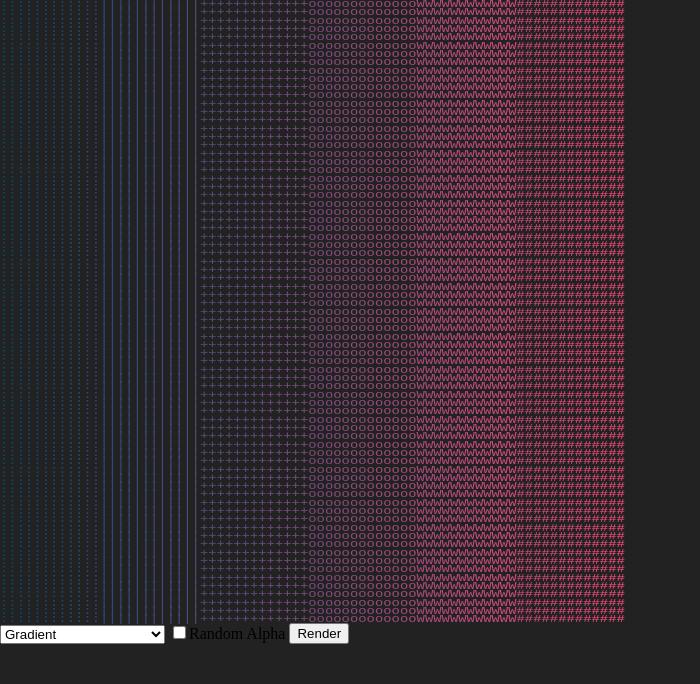
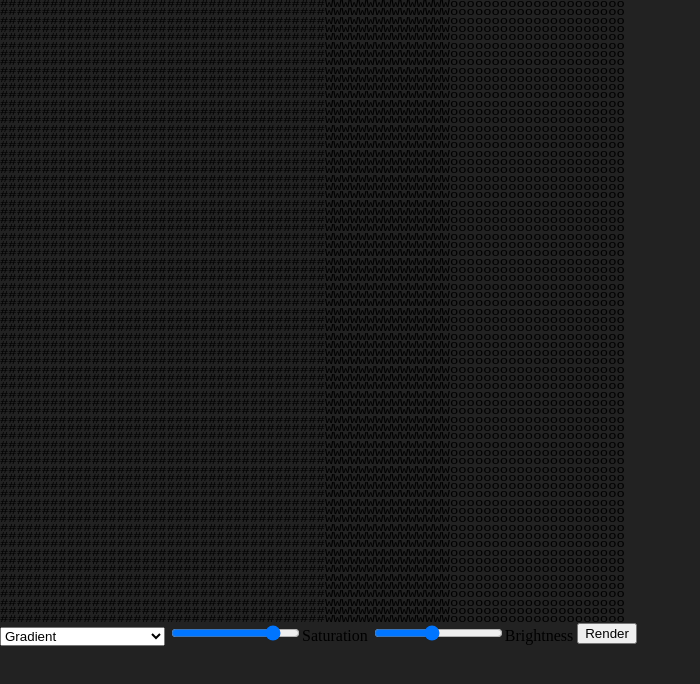
Before and after one commit to T0astBread/asciicast, a plain HTML site: page demo/index.html in a window 1280 px wide. Both pictures are taken after a click on the button "Render". Shown: the whole page, without its empty margins (0-700 px from the left). Drawn offline with Linux system fonts and the light colour scheme.

Commit message:
Improved filter system
Filters are now more modular, embracing ECMAScript classes. They also can be deactivated and support weight (intensity of the filter effect). Additionally, they're more efficient.

```diff
--- a/demo/index.html
+++ b/demo/index.html
@@ -14,10 +14,6 @@
                 min-height: 100vh;
                 margin: 0;
                 background: #222;
-            }
-
-            .panel {
-                /* display: inline-block; */
             }
 
             #render-container {
@@ -38,7 +34,7 @@
         <title>ascii-render</title>
     </head>
     <body>
-        <div class="panel" id="render-container"></div>
+        <div class="panel ascii-container" id="render-container"></div>
         <div class="panel">
             <select id="render-function-selector">
                 <optgroup label="Effects">
@@ -59,7 +55,8 @@
                     <option>Kill Me Baby Ending</option>
                 </optgroup>
             </select>
-            <input id="random-alpha-checkbox" type="checkbox" title="Random Alpha"><label for="random-alpha-checkbox">Random Alpha</label>
+            <input id="saturation-slider" type="range" min="0" max="3" step=".1" value="2.5"><label for="saturation-slider">Saturation</label>
+            <input id="brightness-slider" type="range" min="-255" max="255" step="1" value="-28"><label for="brightness-slider">Brightness</label>
             <button>Render</button>
             <img src="mokou-smol.png">
             <img src="glogo-sheet-smol.png">
@@ -80,8 +77,11 @@
         </div>
         <script>
             let renderer = new AsciiRenderer(document.getElementById("render-container"))
-            renderer.filterQueue.add(randomAlphaFilter)
-            // renderer.filterQueue.add(invertedColorsFilter)
+            renderer.filterQueue.add(new BrightnessFilter())
+            renderer.filterQueue.add(new FakeSaturationFilter())
+            renderer.filterQueue.add(new InvertFilter())
+            renderer.filterQueue.add(new AlphaFilter())
+            renderer.filterQueue.add(new StaticColorFilter().weighted(1).changeColor(0, 0, 0))
 
             const videos = document.getElementsByTagName("video")
             const playVideo = (id, fps) => {
@@ -115,8 +115,11 @@
 
             const renderSelector = document.getElementById("render-function-selector")
             const randomAlphaCheckBox = document.getElementById("random-alpha-checkbox")
+            const brightnessSlider = document.getElementById("brightness-slider")
+            const saturationSlider = document.getElementById("saturation-slider")
             document.getElementsByTagName("button")[0].onclick = () => {
-                renderer.filterQueue.get(0).active = randomAlphaCheckBox.checked
+                renderer.filterQueue.get(0).changeBrightness(parseFloat(brightnessSlider.value))
+                renderer.filterQueue.get(1).changeSaturation(parseFloat(saturationSlider.value))
                 renderFunctions[renderSelector.selectedIndex]()
             }
         </script>
--- a/filters.js
+++ b/filters.js
@@ -1,12 +1,93 @@
-const randomAlphaFilter = new Filter(colorVals => {
-    colorVals[3] = Math.random()
-    return colorVals
-})
+class RandomAlphaFilter extends Filter {
+    transformInput() {
+        this.outputBuffer[3] = Math.random()
+    }
+}
 
-const invertedColorsFilter = new Filter(colorVals => {
-    const invert = index => colorVals[index] = 255 - colorVals[index]
-    invert(0)
-    invert(1)
-    invert(2)
-    return colorVals
-})
+class InvertFilter extends Filter {
+    transformInput() {
+        const invert = index => this.outputBuffer[index] = 255 - this.inputBuffer[index]
+        invert(0)
+        invert(1)
+        invert(2)
+    }
+}
+
+class GrayscaleFilter extends Filter {
+    transformInput() {
+        const average = (this.inputBuffer[0] + this.inputBuffer[1] + this.inputBuffer[2])/3
+        this.outputBuffer[0] = average
+        this.outputBuffer[1] = average
+        this.outputBuffer[2] = average
+    }
+}
+
+/**
+ * Does something like a saturation filter but I think this isn't real saturation
+ */
+class FakeSaturationFilter extends Filter {
+    constructor() {
+        super()
+        this.saturation = 1.5
+    }
+
+    changeSaturation(saturation) {
+        this.saturation = saturation
+        this.active = saturation !== 1
+        return this
+    }
+
+    transformInput() {
+        const contrast = index => this.outputBuffer[index] =
+            Math.min(Math.max(((this.inputBuffer[index] - 127.5) * this.saturation + 127.5), 0), 255)
+        contrast(0)
+        contrast(1)
+        contrast(2)
+    }
+}
+
+class BrightnessFilter extends Filter {
+    constructor() {
+        super()
+        this.delta = 100
+    }
+
+    changeBrightness(delta) {
+        this.delta = delta
+        this.active = delta !== 0
+        return this
+    }
+
+    transformInput() {
+        const applyDelta = index =>
+            this.outputBuffer[index] = this.inputBuffer[index] + this.delta
+        applyDelta(0)
+        applyDelta(1)
+        applyDelta(2)
+    }
+}
+
+class AlphaFilter extends Filter {
+    transformInput() {
+        const average = (this.inputBuffer[0] + this.inputBuffer[1] + this.inputBuffer[2])/3
+        this.outputBuffer[3] = average/255
+    }
+}
+
+class StaticColorFilter extends Filter {
+    constructor() {
+        super()
+        this.changeColor(255, 255, 255)
+    }
+
+    changeColor(r, g, b) {
+        this.color = [r, g, b]
+        this.outputBuffer = [r, g, b, 0]
+        return this
+    }
+
+    transform(colorValues) {
+        this.outputBuffer[3] = colorValues[3]
+        return this.outputBuffer
+    }
+}
--- a/renderer.js
+++ b/renderer.js
@@ -146,6 +146,7 @@ class HiddenCanvasProgramme extends Programme {
 class FilterQueue {
     constructor() {
         this.queue = []
+        this.activeQueue = []
     }
 
     /**
@@ -153,24 +154,62 @@ class FilterQueue {
      * @param {Filter} filter
      */
     add(filter) {
+        filter.enclosingQueue = this
         this.queue.push(filter)
+        if(filter.active) this.activeQueue.push(filter)
     }
 
     get(index) {
         return this.queue[index]
     }
 
+    refreshActiveQueue() {
+        this.activeQueue = this.queue.filter(filter => filter.active)
+    }
+
     applyFilters(colorValues) {
-        this.queue.forEach(filter => {
-            if(filter.active) colorValues = filter.transform(colorValues)
+        let filteredValues
+        const applyWithWeight = (index, weight) => colorValues[index] =
+            Math.round(colorValues[index] * (1 - weight) + filteredValues[index] * weight)
+        this.activeQueue.forEach(filter => {
+            if(filter.active) {
+                filteredValues = filter.transform(colorValues)
+                for(let i = 0; i < 3; i++) applyWithWeight(i, filter.weight)
+                colorValues[3] = colorValues[3] * (1 - filter.weight) + filteredValues[3] * filter.weight
+            }
         })
         return colorValues
     }
 }
 
 class Filter {
-    constructor(transform) {
-        this.transform = transform
+    constructor() {
+        this.inputBuffer = [0, 0, 0, 1] //[r, g, b, a]
+        this.outputBuffer = [0, 0, 0, 1] //[r, g, b, a]
         this.active = true
+        this.weight = 1
     }
+
+    activated(active) {
+        this.active = active
+        if(this.enclosingQueue) this.enclosingQueue.refreshActiveQueue()
+        return this
+    }
+
+    weighted(weight) {
+        this.weight = weight
+        this.active = weight !== 0
+        return this
+    }
+
+    transform(colorValues) {
+        for(let i = 0; i < 4; i++) {
+            this.inputBuffer[i] = colorValues[i]
+            this.outputBuffer[i] = colorValues[i]
+        }
+        this.transformInput()
+        return this.outputBuffer
+    }
+
+    transformInput() {}
 }
```
